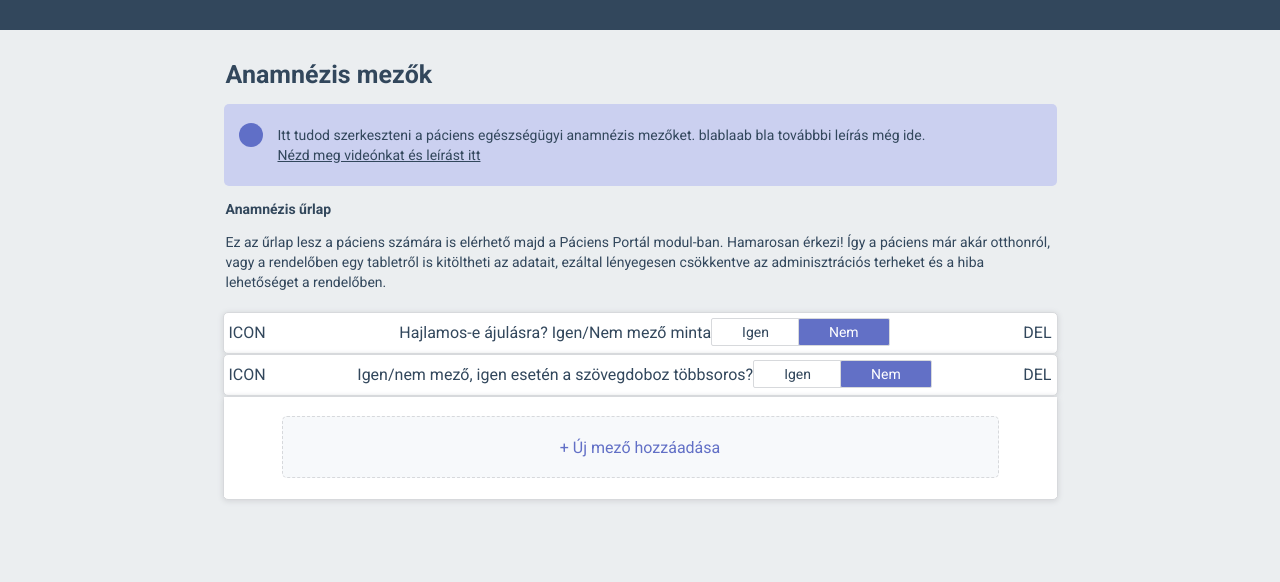
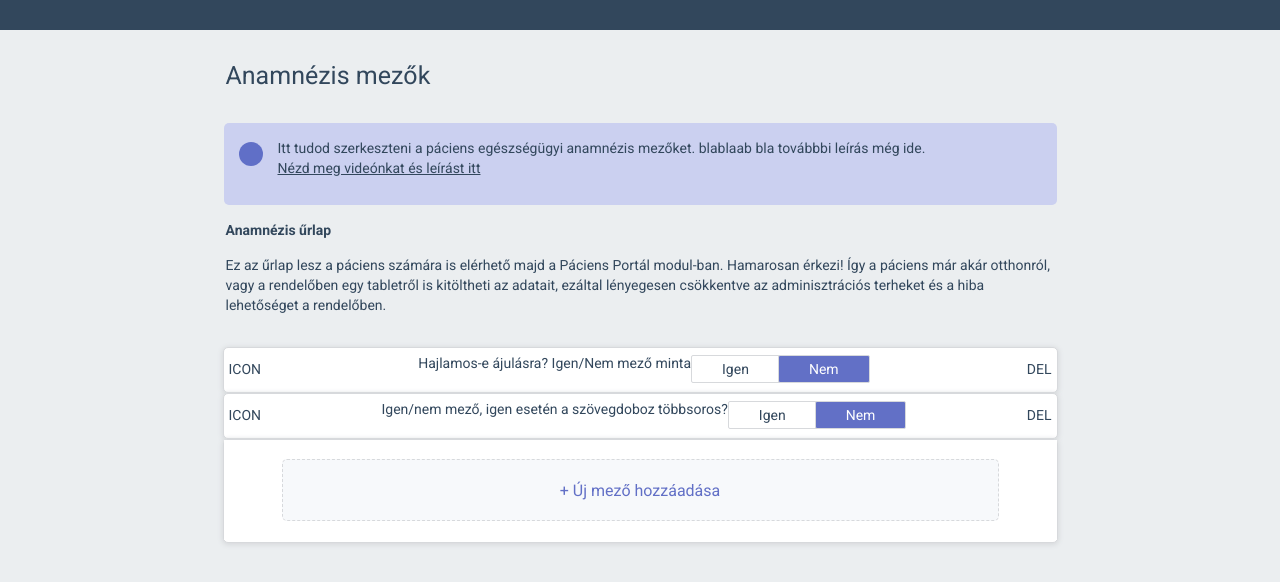
Before and after one commit to ballaschottner/cloudent-test, an Angular app: page / in a window 1280 px wide. Shown: the top 582 px of the page. Built offline with nearby package versions, Linux system fonts and the light colour scheme; data requests are answered from the project's data file.

Commit message:
modal works

```diff
--- a/angular.json
+++ b/angular.json
@@ -34,6 +34,7 @@
               "src/assets"
             ],
             "styles": [
+              "./node_modules/@angular/material/prebuilt-themes/indigo-pink.css",
               "src/styles.scss"
             ],
             "scripts": []
@@ -102,6 +103,7 @@
               "src/assets"
             ],
             "styles": [
+              "./node_modules/@angular/material/prebuilt-themes/indigo-pink.css",
               "src/styles.scss"
             ],
             "scripts": []
--- a/src/app/app.module.ts
+++ b/src/app/app.module.ts
@@ -5,6 +5,7 @@
 import { AppComponent } from './app.component';
 import { FormfieldsComponent } from './formfields/formfields.component';
 import {FormfieldsModule} from "./formfields/formfields.module";
+import { BrowserAnimationsModule } from '@angular/platform-browser/animations';
 
 @NgModule({
   declarations: [
@@ -14,7 +15,8 @@
     imports: [
         BrowserModule,
         AppRoutingModule,
-        FormfieldsModule
+        FormfieldsModule,
+        BrowserAnimationsModule
     ],
   providers: [],
   bootstrap: [AppComponent]
--- a/src/index.html
+++ b/src/index.html
@@ -6,8 +6,11 @@
   <base href="/">
   <meta name="viewport" content="width=device-width, initial-scale=1">
   <link rel="icon" type="image/x-icon" href="favicon.ico">
+  <link rel="preconnect" href="https://fonts.gstatic.com">
+  <link href="https://fonts.googleapis.com/css2?family=Roboto:wght@300;400;500&display=swap" rel="stylesheet">
+  <link href="https://fonts.googleapis.com/icon?family=Material+Icons" rel="stylesheet">
 </head>
-<body>
+<body class="mat-typography">
   <app-root></app-root>
 </body>
 </html>
--- a/src/styles.scss
+++ b/src/styles.scss
@@ -15,3 +15,5 @@
 html {
     background: #ebeef0;
 }
+html, body { height: 100%; }
+body { margin: 0; font-family: Roboto, "Helvetica Neue", sans-serif; }
```
